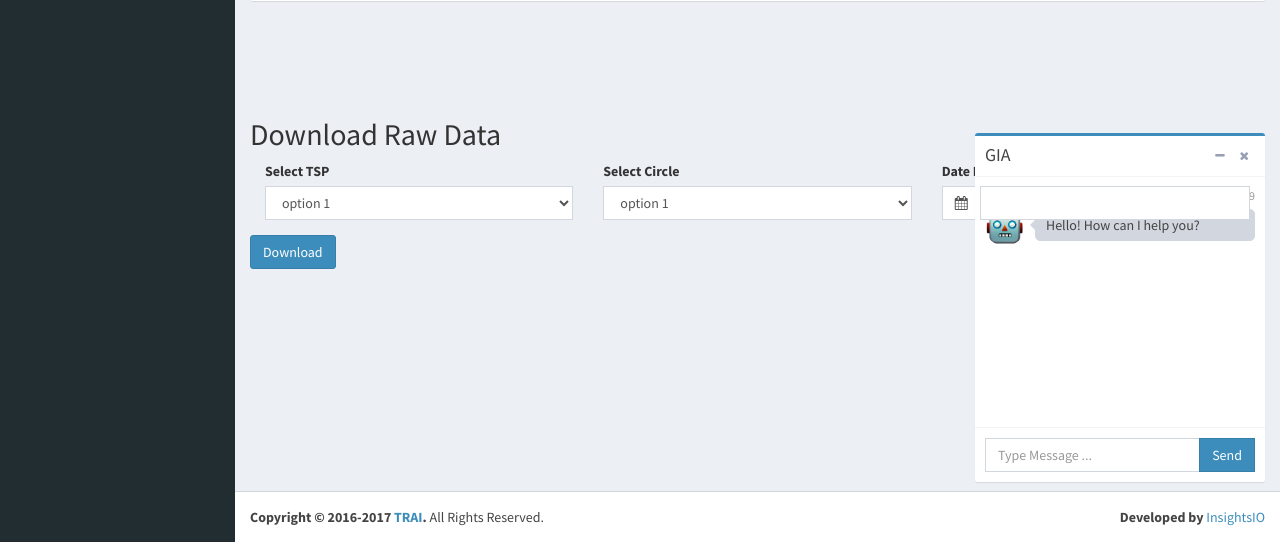
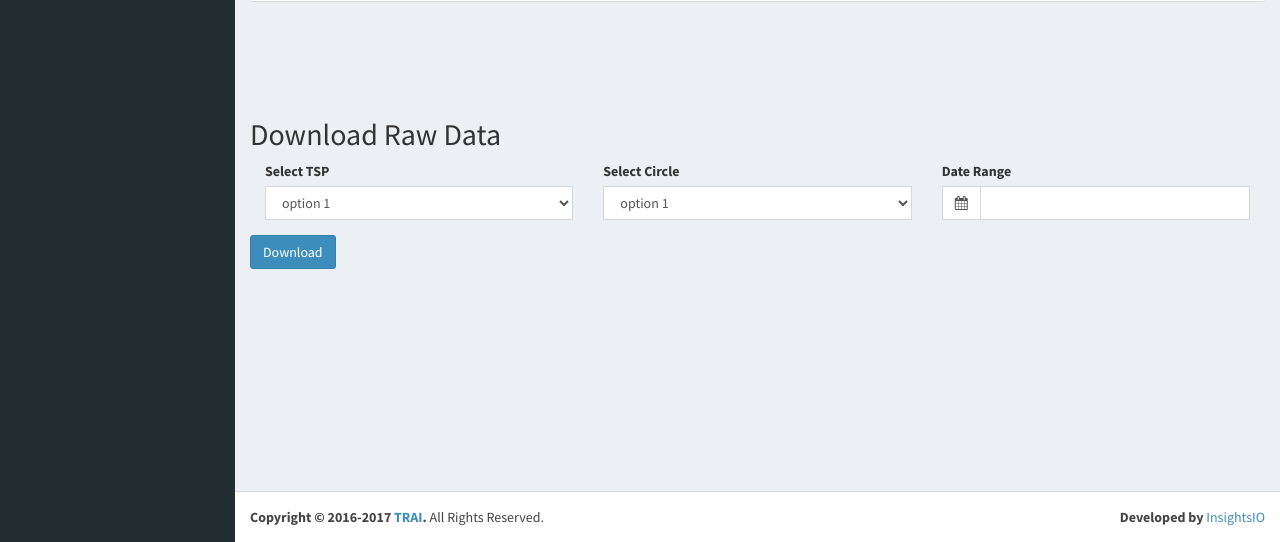
Before and after one commit to kewal07/TRAI-HACK, a Django app: template trai_complaint/templates/trai_complaint/download.html in a window 1280 px wide. Shown: the part 258-800 px from the top of the page. Run offline with Django 3.2, Linux system fonts and the light colour scheme; the template is opened without the code that fills it, so the values that code supplies are empty; some libraries are stand-ins or nearby versions.

Commit message:
hiding chatbox

```diff
--- a/assets/style/stylesheet.css
+++ b/assets/style/stylesheet.css
@@ -137,6 +137,9 @@ img.askbypoll-embed-poll-logo{
 }
 .chat-box{
 	position: fixed;
-    bottom: 4rem;
+    bottom: 0rem;
     right: 0;
 }
+.direct-chat-timestamp{
+	color:white !important;
+}
--- a/trai_complaint/templates/trai_complaint/common.html
+++ b/trai_complaint/templates/trai_complaint/common.html
@@ -101,7 +101,7 @@
 
 			<div class="col-md-3 chat-box">
 				<!-- DIRECT CHAT PRIMARY -->
-				<div class="box box-primary direct-chat direct-chat-primary">
+				<div class="box box-primary direct-chat direct-chat-primary" style="background:#3c8dbc;">
 					<div class="box-header with-border">
 						<h3 class="box-title">GIA</h3>
 
--- a/trai_complaint/templates/trai_complaint/comparative-analytics.html
+++ b/trai_complaint/templates/trai_complaint/comparative-analytics.html
@@ -6,6 +6,9 @@
 		}
 		.skin-blue .wrapper, .skin-blue .main-sidebar, .skin-blue .left-side{
 			background-color:#222d32;
+		}
+		.chat-box{
+			display:none;
 		}
     </style>
 
--- a/trai_complaint/templates/trai_complaint/dashboard.html
+++ b/trai_complaint/templates/trai_complaint/dashboard.html
@@ -8,6 +8,9 @@
 		.skin-blue .wrapper, .skin-blue .main-sidebar, .skin-blue .left-side{
 			background-color:#222d32;
 		}
+		.chat-box{
+	    	display:none !important;
+	  	}
     </style>
 
     <script type="text/javascript" src="https://www.gstatic.com/charts/loader.js"></script>
--- a/trai_complaint/templates/trai_complaint/download.html
+++ b/trai_complaint/templates/trai_complaint/download.html
@@ -8,6 +8,9 @@
 		.skin-blue .wrapper, .skin-blue .main-sidebar, .skin-blue .left-side{
 			background-color:#222d32;
 		}
+		.chat-box{
+	    	display:none !important;
+	  	}
     </style>
 
     <script type="text/javascript" src="https://www.gstatic.com/charts/loader.js"></script>
--- a/trai_complaint/templates/trai_complaint/predective-analytics.html
+++ b/trai_complaint/templates/trai_complaint/predective-analytics.html
@@ -7,6 +7,9 @@
 		.skin-blue .wrapper, .skin-blue .main-sidebar, .skin-blue .left-side{
 			background-color:#222d32;
 		}
+	    .chat-box{
+	    	display:none !important;
+	  	}
     </style>
 
     <script type="text/javascript" src="https://www.gstatic.com/charts/loader.js"></script>
```
Also changed, not shown: trai_complaint/templates/trai_complaint/complaint-detail.html (+7 -0 lines), trai_complaint/templates/trai_complaint/signin.html (+7 -0 lines), trai_complaint/templates/trai_complaint/signup.html (+7 -0 lines).
